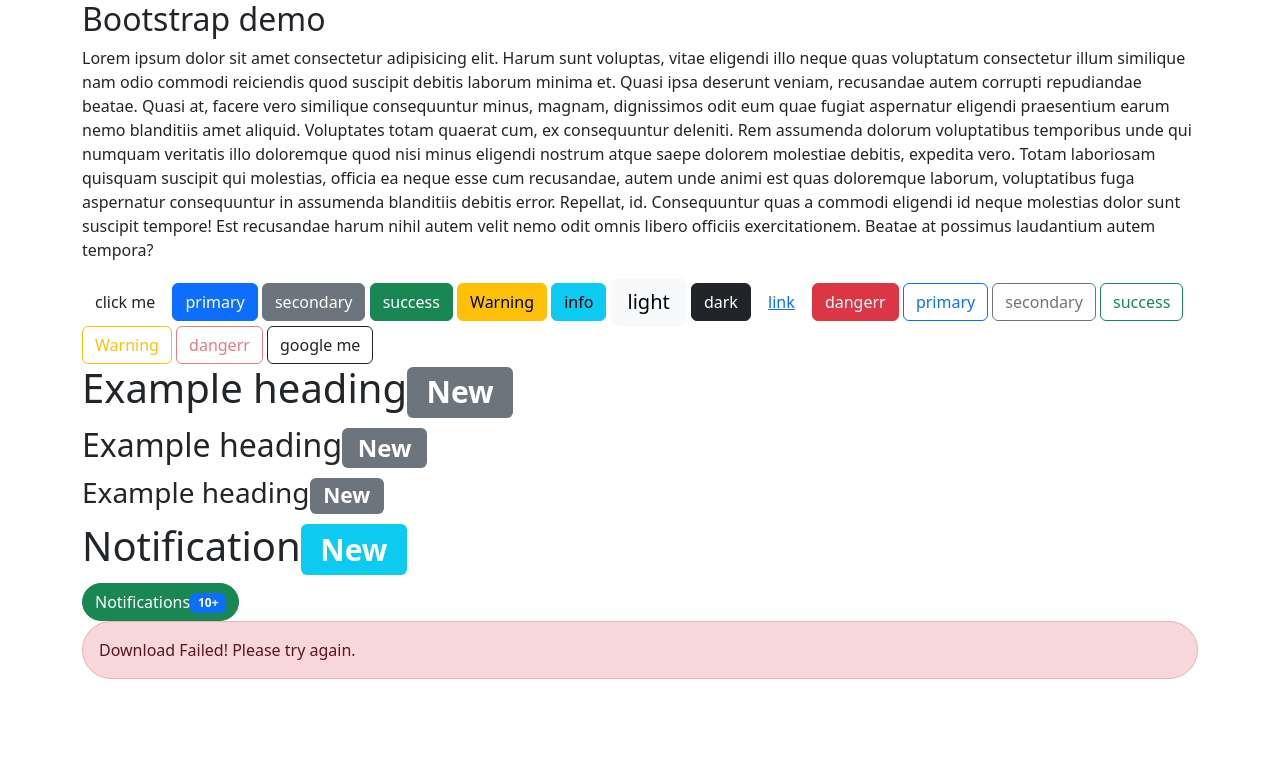
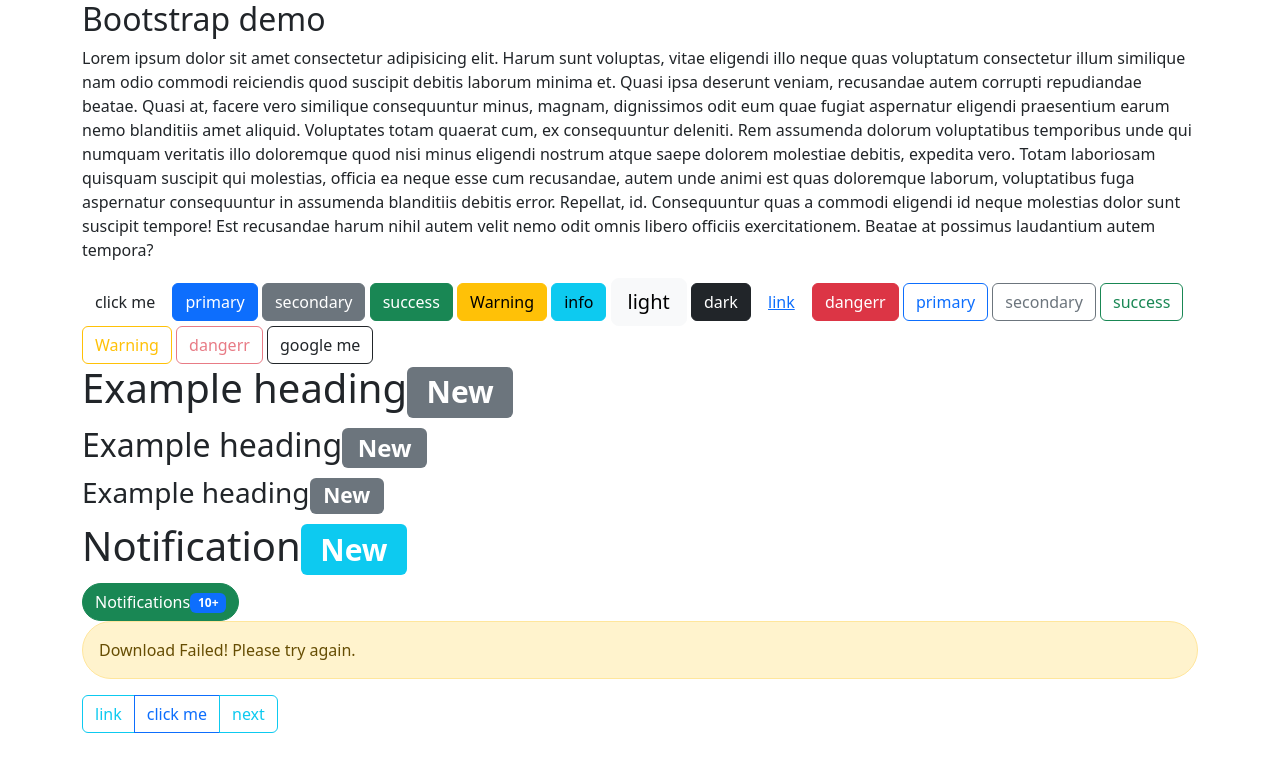
Before and after one commit to Arti05-Ambre/Mern-stack, a plain HTML site: page Bootstrap/bootstrap.html in a window 1280 px wide. Drawn offline with nearby package versions, Linux system fonts and the light colour scheme.

Commit message:
add group button

```diff
--- a/Bootstrap/bootstrap.html
+++ b/Bootstrap/bootstrap.html
@@ -44,8 +44,14 @@
              <h1>Notification<span class="badge bg-info">New</span></h1>
              <button class="btn btn-success rounded-pill">Notifications<span class="badge text-bg-primary"
                 >10+</span></button>
-                <div class="alert alert-danger rounded-pill">
+                <div class="alert alert-warning rounded-pill">
                     Download Failed! Please try again.
+
+                </div>
+                <div class="btn-group">
+                    <button class="btn btn-outline-info">link</button>
+                     <button class="btn btn-outline-primary">click me</button>
+                     <button class="btn btn-outline-info">next</button>
 
                 </div>
     </div>
```
